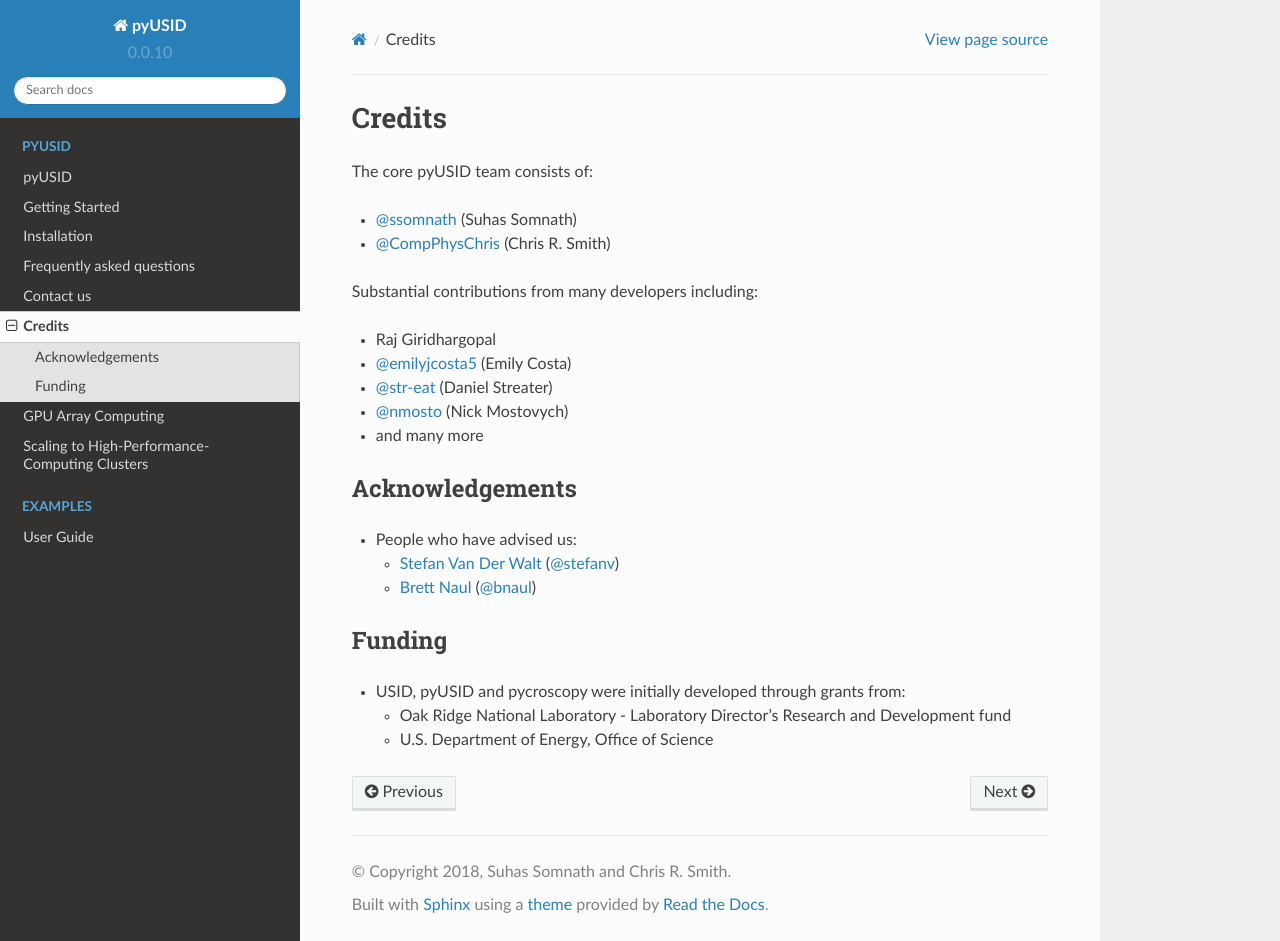
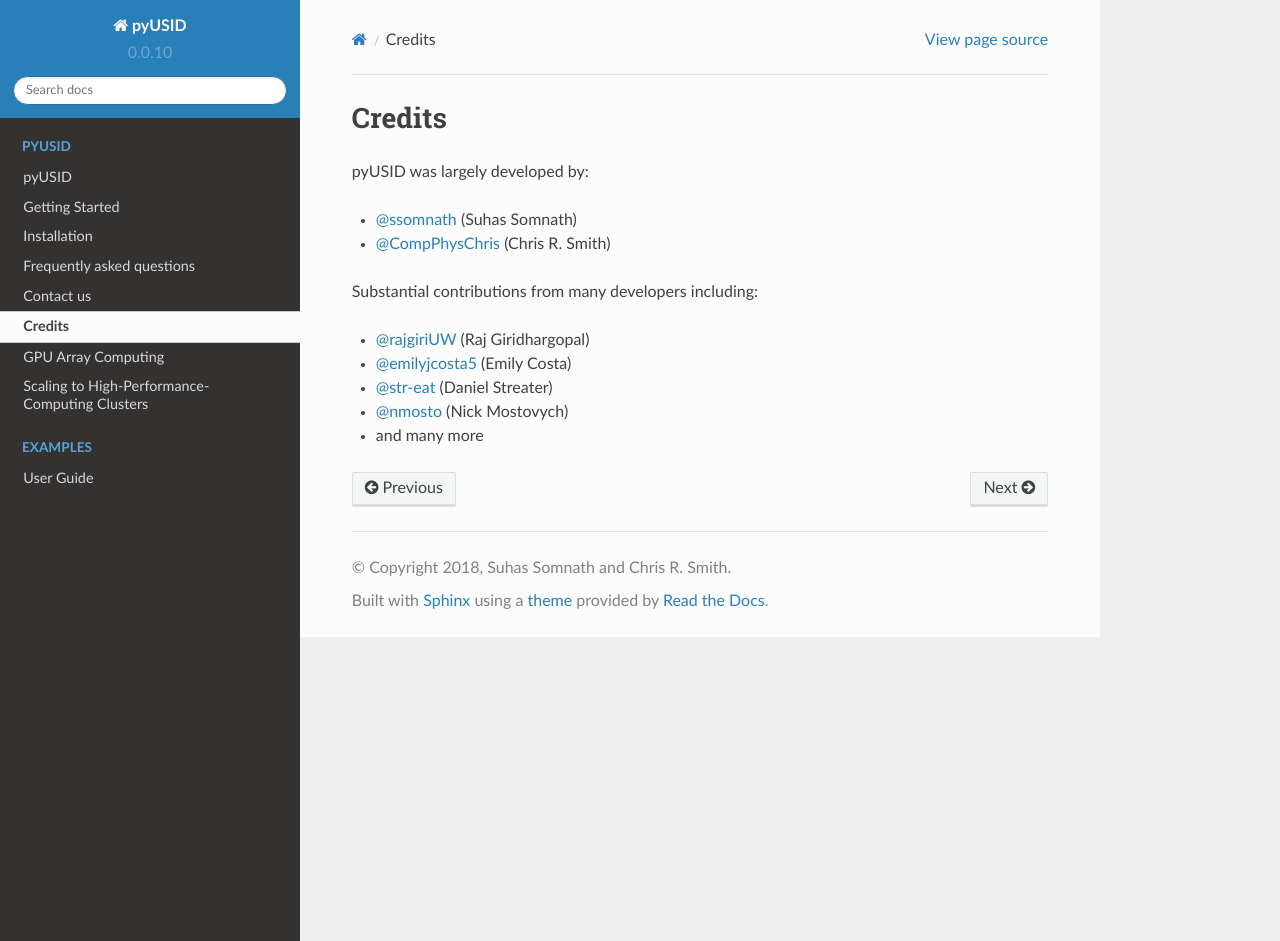
Before and after one commit to pycroscopy/pyUSID, a Sphinx documentation site: the page built from docs/source/credits.rst, in a window 1280 px wide and 941 px high. Built offline with Sphinx 7.4.7 and the Read the Docs theme 2.0.0, drawn with Linux system fonts in a browser that asks for light colours; pages that are not in the unit, such as notebooks, are missing from menus.

Commit message:
Simplified credits

```diff
--- a/docs/source/credits.rst
+++ b/docs/source/credits.rst
@@ -1,28 +1,14 @@
 Credits
 -------
-The core pyUSID team consists of:
+pyUSID was largely developed by:
 
 * `@ssomnath <https://github.com/ssomnath>`_ (Suhas Somnath)
 * `@CompPhysChris <https://github.com/CompPhysChris>`_ (Chris R. Smith)
 
 Substantial contributions from many developers including:
 
-* Raj Giridhargopal
+* `@rajgiriUW <https://github.com/rajgiriUW>`_ (Raj Giridhargopal)
 * `@emilyjcosta5 <https://github.com/emilyjcosta5>`_ (Emily Costa)
 * `@str-eat <https://github.com/str-eat>`_ (Daniel Streater)
 * `@nmosto <https://github.com/nmosto>`_ (Nick Mostovych)
 * and many more
-
-Acknowledgements
-~~~~~~~~~~~~~~~~
-* People who have advised us:
-
-  * `Stefan Van Der Walt <https://bids.berkeley.edu/people/stéfan-van-der-walt>`_ (`@stefanv <https://github.com/stefanv>`_)
-  * `Brett Naul <https://www.linkedin.com/in/brett-naul-46845b66>`_ (`@bnaul <https://github.com/bnaul>`_)
-
-Funding
-~~~~~~~
-* USID, pyUSID and pycroscopy were initially developed through grants from:
-
-  * Oak Ridge National Laboratory - Laboratory Director's Research and Development fund
-  * U.S. Department of Energy, Office of Science
```
